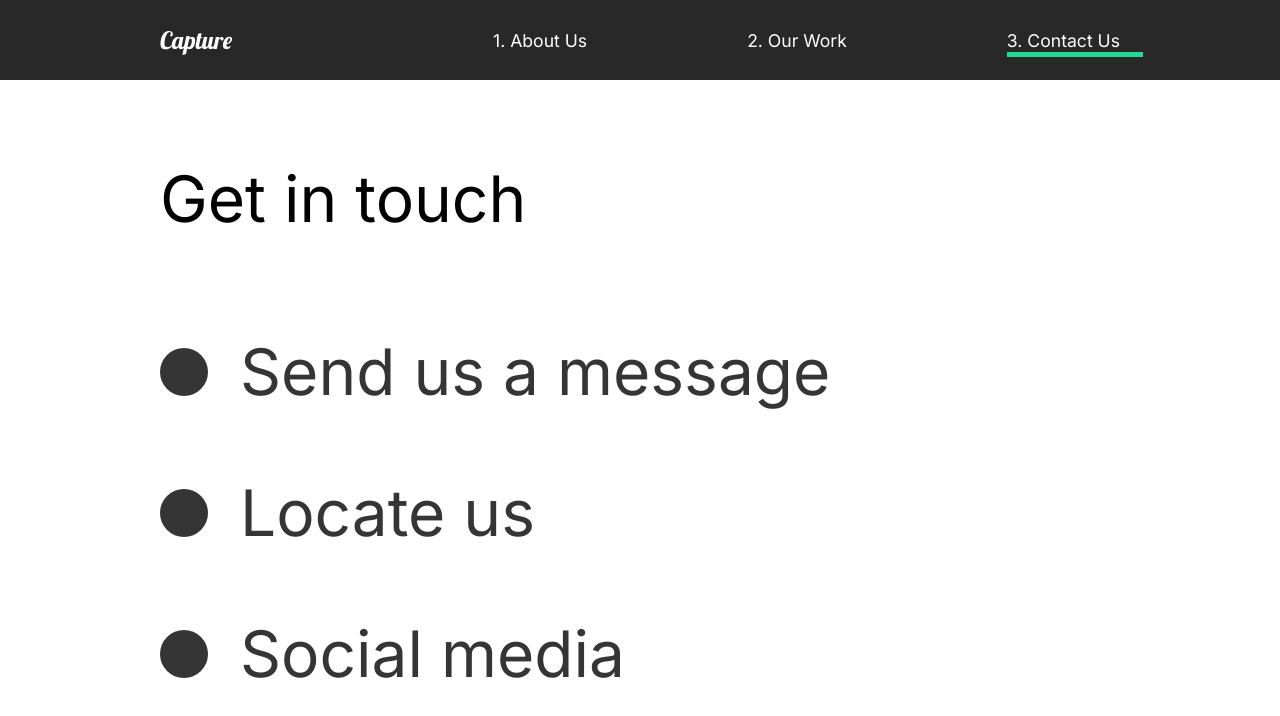
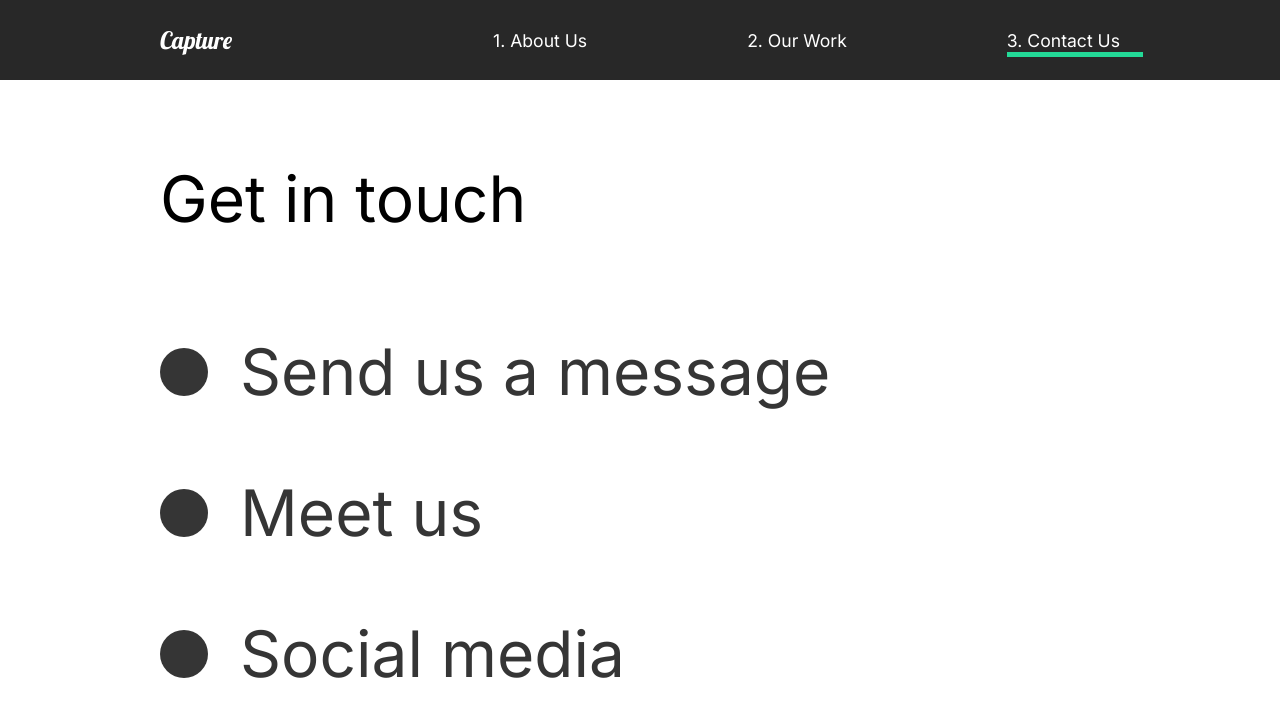
Before and after one commit to mujeebshaikhcom/capture-portfolio, a React (Create React App) app: page /contact in a window 1280 px wide. Shown: the top 716 px of the page. Built offline with nearby package versions, Linux system fonts and the light colour scheme.

Commit message:
rename repo check

```diff
--- a/src/pages/ContactUs.js
+++ b/src/pages/ContactUs.js
@@ -23,7 +23,7 @@ const ContactUs = () => {
             <Hide>
                 <Social variants ={titleAnim}>
                     <Circle/>
-                    <h2>Locate us</h2>
+                    <h2>Meet us</h2>
                 </Social>
             </Hide>
             <Hide>
```
